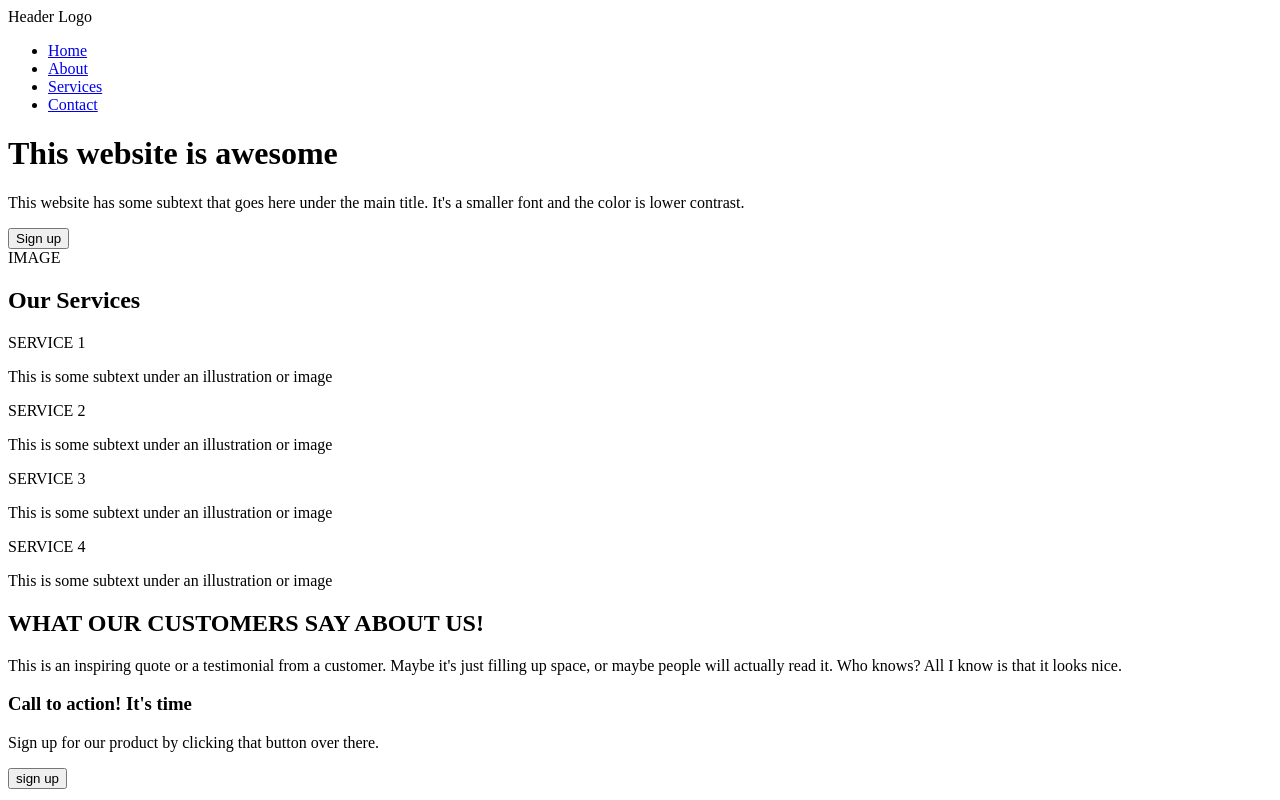
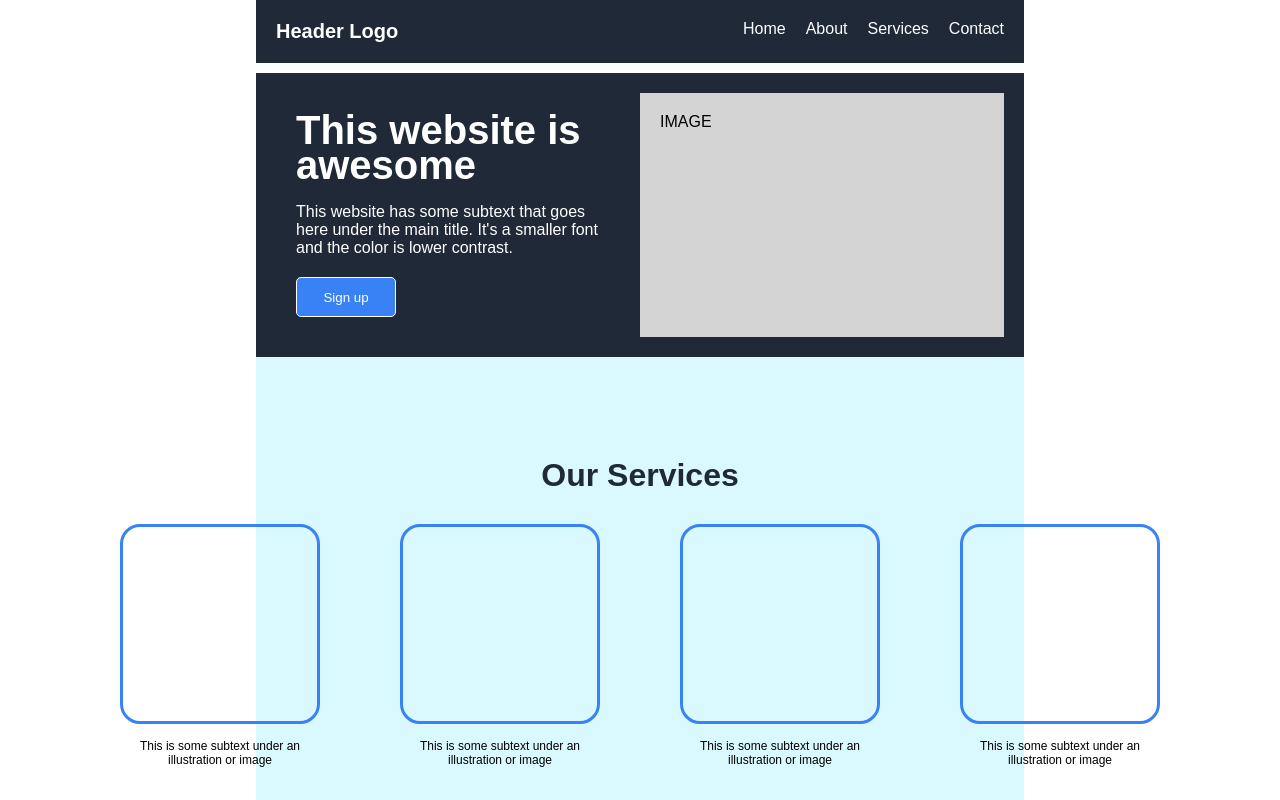
Before and after one commit to samietbig/landing_page, a plain HTML site: page index.html in a window 1280 px wide. Shown: the top 800 px of the page. Drawn offline with Linux system fonts and the light colour scheme.

Commit message:
landing page fully styled

```diff
--- a/index.html
+++ b/index.html
@@ -4,10 +4,10 @@
     <meta charset="UTF-8">
     <meta name="viewport" content="width=device-width, initial-scale=1.0">
     <title>Landing Page</title>
+    <link rel="stylesheet" href="style.css">
 </head>
 
 <body>
-    <div class="hero-section">
     <div class="header">
         <div id="logo">Header Logo</div>
         <div class="nav">
@@ -19,35 +19,38 @@
           </ul>
         </div>
     </div>
-        <div class="main-area">
+
+    <div class="hero-section">
+
+        <div class="column column-1">
             <h1 class="main-text">This website is awesome</h1>
             <p class="hero-subtext">This website has some subtext that goes here under the main title. It's a smaller font and the color is lower contrast.</p>
             <button>Sign up</button>
-            <div class="img-place-holder">IMAGE</div>
         </div>
+        <div class="column column-2">IMAGE</div>
     </div>
 
     <div class="services-section">
         <h2>Our Services</h2>
 
         <div class="container">
-            <div class="service-one">
-                <div class="box">SERVICE 1</div>
+            <div class="service one">
+                <div class="box"></div>
                 <p class="subtext">This is some subtext under an illustration or image</p>
             </div>
 
-            <div class="service-two">
-                <div class="box">SERVICE 2</div>
+            <div class="service two">
+                <div class="box"></div>
                 <p class="subtext">This is some subtext under an illustration or image</p>
             </div>
 
-            <div class="service-three">
-                <div class="box">SERVICE 3</div>
+            <div class="service three">
+                <div class="box"></div>
                 <p class="subtext">This is some subtext under an illustration or image</p>
             </div>
 
-            <div class="service-four">
-                <div class="box">SERVICE 4</div>
+            <div class="service four">
+                <div class="box"></div>
                 <p class="subtext">This is some subtext under an illustration or image</p>
             </div>
 
@@ -57,12 +60,17 @@
     <div class="quote-section">
         <h2>WHAT OUR CUSTOMERS SAY ABOUT US!</h2>
         <p>This is an inspiring quote or a testimonial from a customer. Maybe it's just filling up space, or maybe people will actually read it. Who knows? All I know is that it looks nice. </p>
+        <p class="author">-Thor God of Thunder</p>
     </div>
 
     <div class="cta">
+        <div class="cta-container">
+            <div class="left">
                 <h3>Call to action! It's time</h3>
                 <p>Sign up for our product by clicking that button over there.</p>
-        <button>sign up</button>
+            </div>
+            <button>Sign up</button>
+        </div>
     </div>
 
     <div class="footer">
--- a/style.css
+++ b/style.css
@@ -0,0 +1,187 @@
+* {
+    margin: 0%;
+    padding: 0%;
+    box-sizing: border-box;
+}
+
+body {
+    max-width: 60%;
+    margin: auto;
+    font-family: Arial, Helvetica, sans-serif;
+}
+
+.header {
+    display:flex;
+    justify-content: space-between;
+    margin-bottom: 10px;
+    background-color: #1f2937;
+    padding: 20px;
+}
+
+#logo {
+    color: white;
+    font-size: 20px;
+    font-weight: bolder;
+}
+
+.nav > ul {
+    display: flex;
+    gap: 20px;
+}
+
+.nav li a{
+    color: white;
+    text-decoration: none;
+    font-size: 16px;
+    font-weight: 500;
+}
+
+.nav li {
+    list-style: none;
+    text-decoration: none;
+}
+
+.hero-section {
+    background-color: #1f2937;
+    display: flex;
+    justify-content: space-between;
+    padding: 20px;
+}
+
+.hero-section h1 {
+    color: white;
+    font-size: 40px;
+    font-weight: bolder;
+    line-height: 35px;
+    margin-bottom: 20px;
+}
+
+.hero-section p {
+    color: white;
+    margin-bottom: 20px;
+}
+
+.column {
+    flex: 1;
+    padding: 20px;
+}
+
+.column-2 {
+    background-color: rgb(212, 212, 212);
+}
+
+.services-section {
+    background-color: #daf9ff;
+    padding-top: 50px;
+    padding-bottom: 50px;
+}
+
+.services-section h2 {
+    font-size: 32px;
+    color: #1f2937;
+    text-align: center;
+    margin-top: 50px;
+    margin-bottom: 30px;
+}
+
+.services-section .container {
+    display: flex;
+    justify-content: center;
+    gap: 80px;
+    flex: 1;
+    margin-bottom: 50px;
+}
+
+.box {
+    border: 3px solid #3882f6;
+    border-radius: 10%;
+    height: 200px;
+    width: 200px;
+}
+
+.container .subtext {
+    font-size: 12px;
+    text-align: center;
+    padding-top: 15px;
+    text-wrap: wrap;
+}
+
+.service {
+    display: flex;
+    flex-direction: column;
+    align-items: center;
+    max-width: 200px;
+}
+
+.quote-section{
+    background-color: #e5e7eb;
+    padding-top: 70px;
+    padding-bottom: 70px;
+}
+.quote-section h2 {
+    font-size: 28px;
+    color: #1f2937;
+    text-align: center;
+    margin-bottom: 20px;
+}
+
+.quote-section p{
+    font-size: 16px;
+    color: #1f2937;
+    width: 50%;
+    margin: auto;
+    text-wrap: wrap;
+    font-style: italic;
+}
+
+.author {
+    padding-top: 20px;
+    font-style: normal;
+    font-weight: bold;
+}
+
+.cta {
+    padding: 70px 100px;
+
+
+}
+
+.cta-container {
+    background-color: #3882f6;
+    padding: 40px;
+    border: 1px solid #3882f6;
+    border-radius: 10px;
+    display: flex;
+    justify-content: space-around;
+    align-items: center;
+}
+
+button {
+    border: 1px solid white;
+    border-radius: 5px;
+    padding: 3px;
+    background-color: #3882f6;
+    color: white;
+    height: 40px;
+    width: 100px;
+}
+
+.left > p {
+    color: white;
+}
+
+.left > h3 {
+    color: white;
+    font-weight: bolder;
+    font-size: 22px;
+    margin-bottom: 10px;
+}
+
+.footer {
+    background-color: #1f2937;
+    text-align: center;
+    color: white;
+    padding-top: 30px;
+    padding-bottom: 30px;
+    font-size: 20px;
+}
```
Lines whose indentation alone changed are shown as unchanged.
